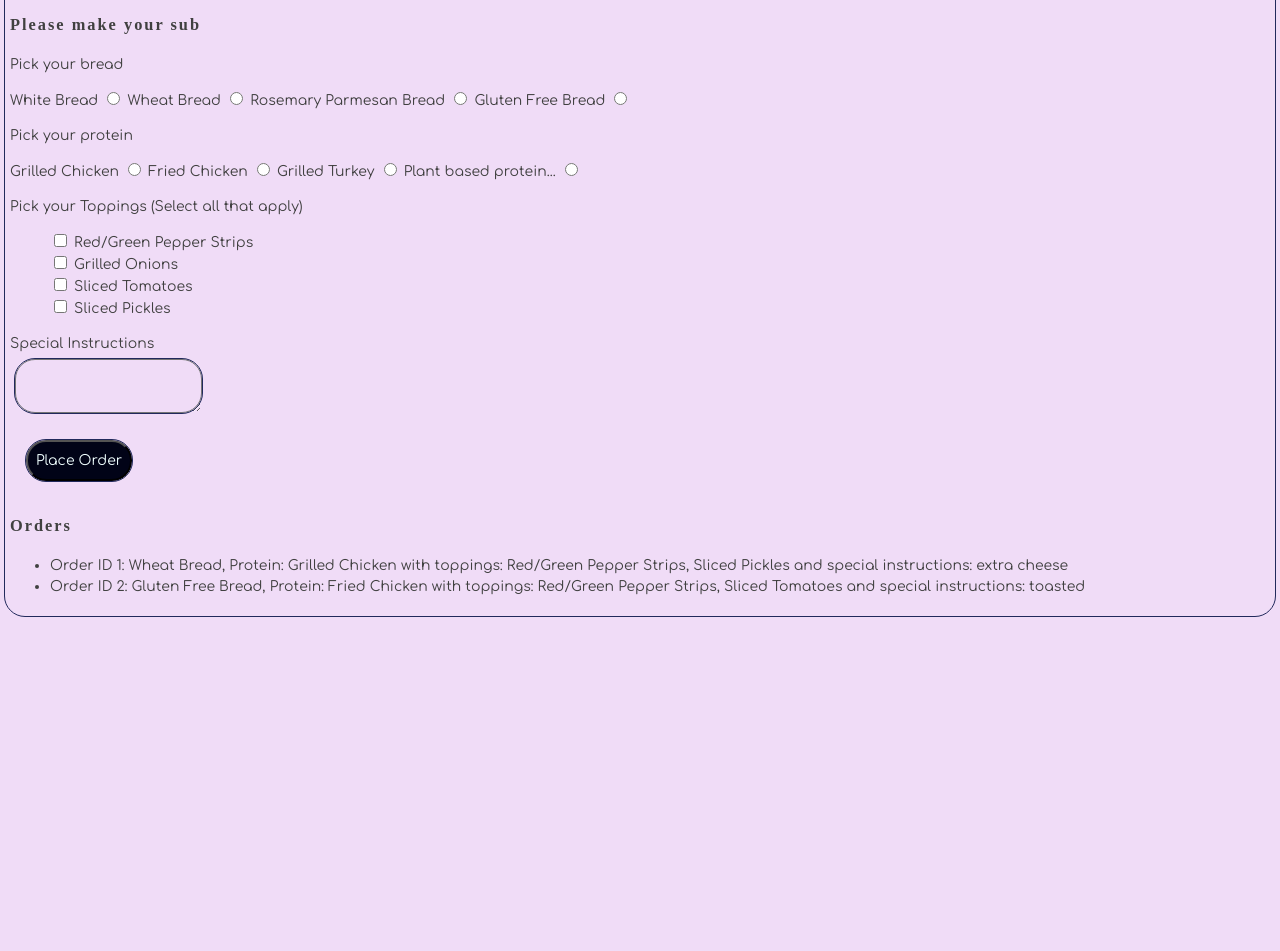
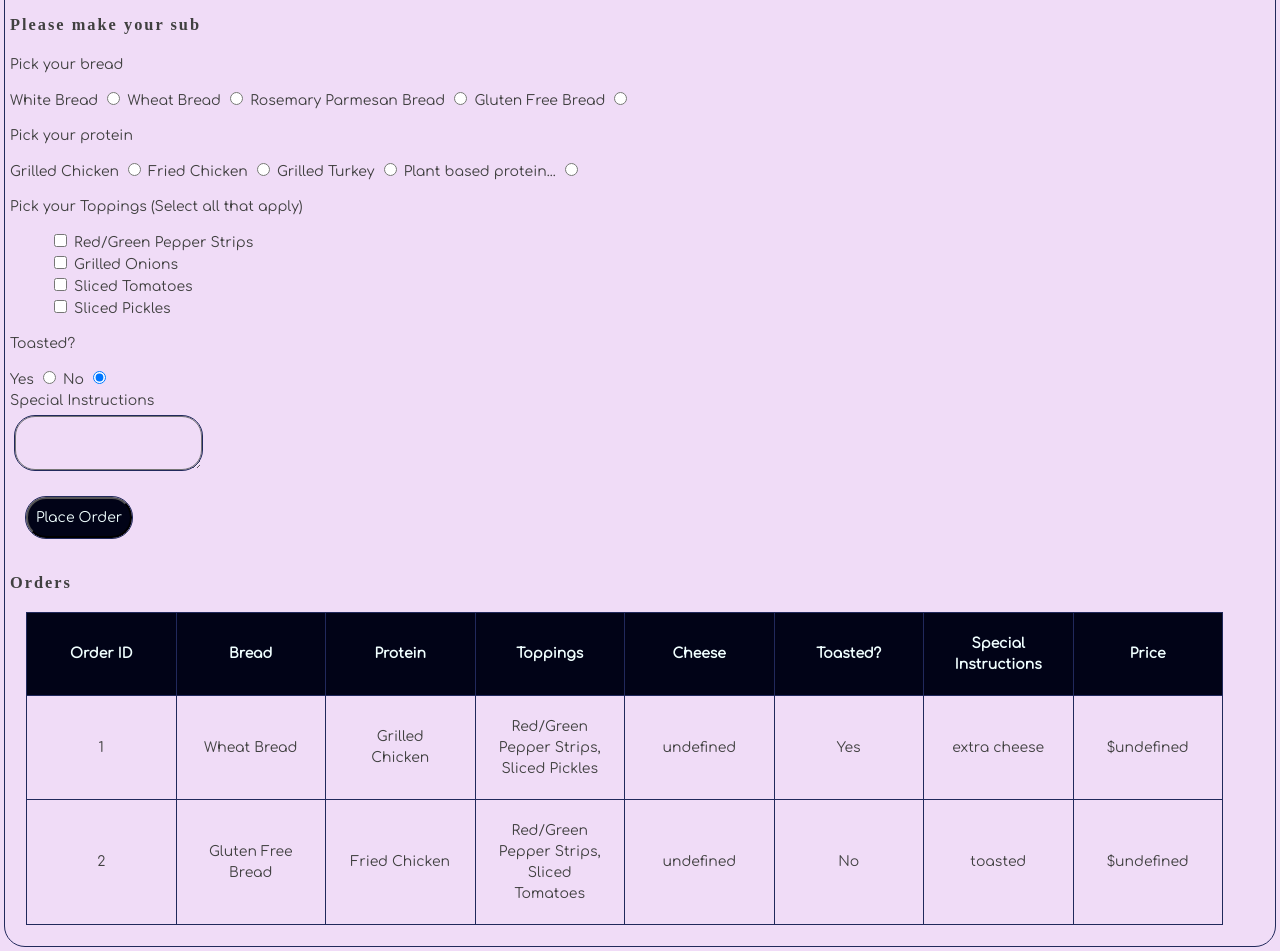
Before and after one commit to GanB/nss-event-listener-sub-shop, a plain HTML site: page index.html in a window 1280 px wide. Shown: the part 87-1038 px from the top of the page. Before the commit the page ends 800 px from the top, so only its background shows below. Drawn offline with Linux system fonts and the light colour scheme; a web font is replaced by a local one.

Commit message:
added css updates

```diff
--- a/scripts/data.js
+++ b/scripts/data.js
@@ -5,6 +5,7 @@ const orders = [
     bread: "Wheat Bread",
     protein: "Grilled Chicken",
     toppings: ["Red/Green Pepper Strips", "Sliced Pickles"],
+    toasted: "Yes",
     instructions: "extra cheese",
   },
   {
@@ -12,6 +13,7 @@ const orders = [
     bread: "Gluten Free Bread",
     protein: "Fried Chicken",
     toppings: ["Red/Green Pepper Strips", "Sliced Tomatoes"],
+    toasted: "No",
     instructions: "toasted",
   },
 ];
--- a/scripts/main.js
+++ b/scripts/main.js
@@ -8,46 +8,53 @@ document.getElementById("app").innerHTML = `
     <div class="breadType">
       <p>Pick your bread</p>
       <label for="whiteBread">White Bread</label>
-      <input id="whiteBread" name="breadType" type="radio" value="whiteBread" />
+      <input id="whiteBread" name="breadType" type="radio" value="White Bread" />
       <label for="wheatBread">Wheat Bread</label>
-      <input id="wheatBread" name="breadType" type="radio" value="wheatBread" />
+      <input id="wheatBread" name="breadType" type="radio" value="Wheat Bread" />
       <label for="rosemaryParmesanBread">Rosemary Parmesan Bread</label>
-      <input id="rosemaryParmesanBread" name="breadType" type="radio" value="rosemaryParmesanBread" />
+      <input id="rosemaryParmesanBread" name="breadType" type="radio" value="Rosemary Parmesan Bread" />
       <label for="glutenFreeBread">Gluten Free Bread</label>
-      <input id="glutenFreeBread" name="breadType" type="radio" value="glutenFreeBread" />
+      <input id="glutenFreeBread" name="breadType" type="radio" value="Gluten Free Bread" />
       </div>
       <div class="proteinType">
       <p>Pick your protein</p>
       <label for="grilledChicken">Grilled Chicken</label>
-      <input id="grilledChicken" name="proteinType" type="radio" value="grilledChicken" />
+      <input id="grilledChicken" name="proteinType" type="radio" value="Grilled Chicken" />
       <label for="friedChicken">Fried Chicken</label>
-      <input id="friedChicken" name="proteinType" type="radio" value="friedChicken" />
+      <input id="friedChicken" name="proteinType" type="radio" value="Fried Chicken" />
       <label for="grilledTurkey">Grilled Turkey</label>
-      <input id="grilledTurkey" name="proteinType" type="radio" value="grilledTurkey" />
+      <input id="grilledTurkey" name="proteinType" type="radio" value="Grilled Turkey" />
       <label for="plantBased">Plant based protein...</label>
-      <input id="plantBased" name="proteinType" type="radio" value="plantBased" />
+      <input id="plantBased" name="proteinType" type="radio" value="Plant based protein..." />
       </div>
       <div class="toppings">
         <p>Pick your Toppings (Select all that apply)</p>
         <ul>
           <li>
             <input id="redGreenPepperStrips" name="toppings" type="checkbox"
-            value="redGreenPepperStrips" />
+            value="Red/Green Pepper Strips" />
             <label for="redGreenPepperStrips">Red/Green Pepper Strips</label>
           </li>
           <li>
-            <input id="grilledOnions" name="toppings" type="checkbox" value="grilledOnions" />
+            <input id="grilledOnions" name="toppings" type="checkbox" value="Grilled Onions" />
             <label for="grilledOnions">Grilled Onions</label>
           </li>
           <li>
-            <input id="slicedTomatoes" name="toppings" type="checkbox" value="slicedTomatoes" />
+            <input id="slicedTomatoes" name="toppings" type="checkbox" value="Sliced Tomatoes" />
             <label for="slicedTomatoes">Sliced Tomatoes</label>
           </li>
           <li>
-            <input id="slicedPickles" name="toppings" type="checkbox" value="slicedPickles" />
+            <input id="slicedPickles" name="toppings" type="checkbox" value="Sliced Pickles" />
             <label for="slicedPickles">Sliced Pickles</label>
           </li>
         </ul>
+    </div>
+    <div class="toasted">
+      <p>Toasted?</p>
+      <label for="yes">Yes</label>
+      <input id="yes" name="toasted" type="radio" value="Yes" />
+      <label for="no">No</label>
+      <input id="no" name="toasted" type="radio" value="No" checked="checked" />
     </div>
     <div class="extras">
       <label for="specialInstructions">Special Instructions</label>
@@ -64,18 +71,55 @@ document.getElementById("app").innerHTML = `
 </div>
 `;
 
+{
+  /* <table>
+  <tr>
+    <th>Order ID</th>
+    <th>Bread</th>
+    <th>Protein</th>
+    <th>Toppings</th>
+    <th>Cheese</th>
+    <th>Toasted?</th>
+    <th>Special Instructions</th>
+    <th>Price</th>
+  </tr>
+  <tr>
+    <td>${order.id}</td>
+    <td>${order.bread}</td>
+    <td>${order.protein}</td>
+    <td>${order.toppings.join(", ")}</td>
+    <td>${order.cheese}</td>
+    <td>${order.toasted}</td>
+    <td>${order.instructions}</td>
+    <td>$${order.price}</td>
+  </tr>
+</table>; */
+}
+
 const displayOrders = () => {
-  let ordersHtml = `<div><ul>`;
+  let ordersHtml = `<div><table><thead><tr>
+    <th>Order ID</th>
+    <th>Bread</th>
+    <th>Protein</th>
+    <th>Toppings</th>
+    <th>Cheese</th>
+    <th>Toasted?</th>
+    <th>Special Instructions</th>
+    <th>Price</th>
+  </tr></thead><tbody>`;
   const orders = getOrders();
   // Add logic here to put the orders on the DOM
   for (const order of orders) {
-    ordersHtml += `<li> Order ID ${order.id}: ${order.bread}, Protein: ${
-      order.protein
-    } with toppings: ${order.toppings.join(", ")} and special instructions: ${
-      order.instructions
-    } </li>`;
+    ordersHtml += `<tr><td>${order.id}</td>
+    <td>${order.bread}</td>
+    <td>${order.protein}</td>
+    <td>${order.toppings.join(", ")}</td>
+    <td>${order.cheese}</td>
+    <td>${order.toasted}</td>
+    <td>${order.instructions}</td>
+    <td>$${order.price}</td></tr>`;
   }
-  ordersHtml += `</div></ul>`;
+  ordersHtml += `</tbody></table>`;
   document.getElementById("orders").innerHTML = ordersHtml;
 };
 
@@ -126,6 +170,10 @@ document.addEventListener("click", (e) => {
       selectedToppings.push(toppingElement.value);
     });
 
+    const selectedToastedOption = document.querySelector(
+      "input[name=toasted]:checked"
+    )?.value;
+
     const specialInstructions = document.getElementById(
       "specialInstructions"
     ).value;
@@ -134,6 +182,7 @@ document.addEventListener("click", (e) => {
       bread: selectedBreadType,
       protein: selectedProteinType,
       toppings: selectedToppings,
+      toasted: selectedToastedOption,
       instructions: specialInstructions,
     });
   }
--- a/styles.css
+++ b/styles.css
@@ -52,3 +52,32 @@ h6 {
 .toppings ul {
   list-style: none;
 }
+
+/* spacing */
+
+table {
+  table-layout: fixed;
+  width: 95%;
+  min-width: 50vw;
+  border-collapse: collapse;
+  border: 0.05rem solid #21295c;
+  border-radius: 20px;
+  background-color: #f0dcf7;
+  margin: 1rem;
+  padding: 0.5rem;
+  /* outline: 0.05rem solid #21295c; */
+}
+
+td {
+  padding: 20px;
+  border: 1px solid #21295c;
+  text-align: center;
+}
+
+th {
+  padding: 20px;
+  font-weight: bolder;
+  border: 1px solid #21295c;
+  background-color: #010317;
+  color: azure;
+}
```
